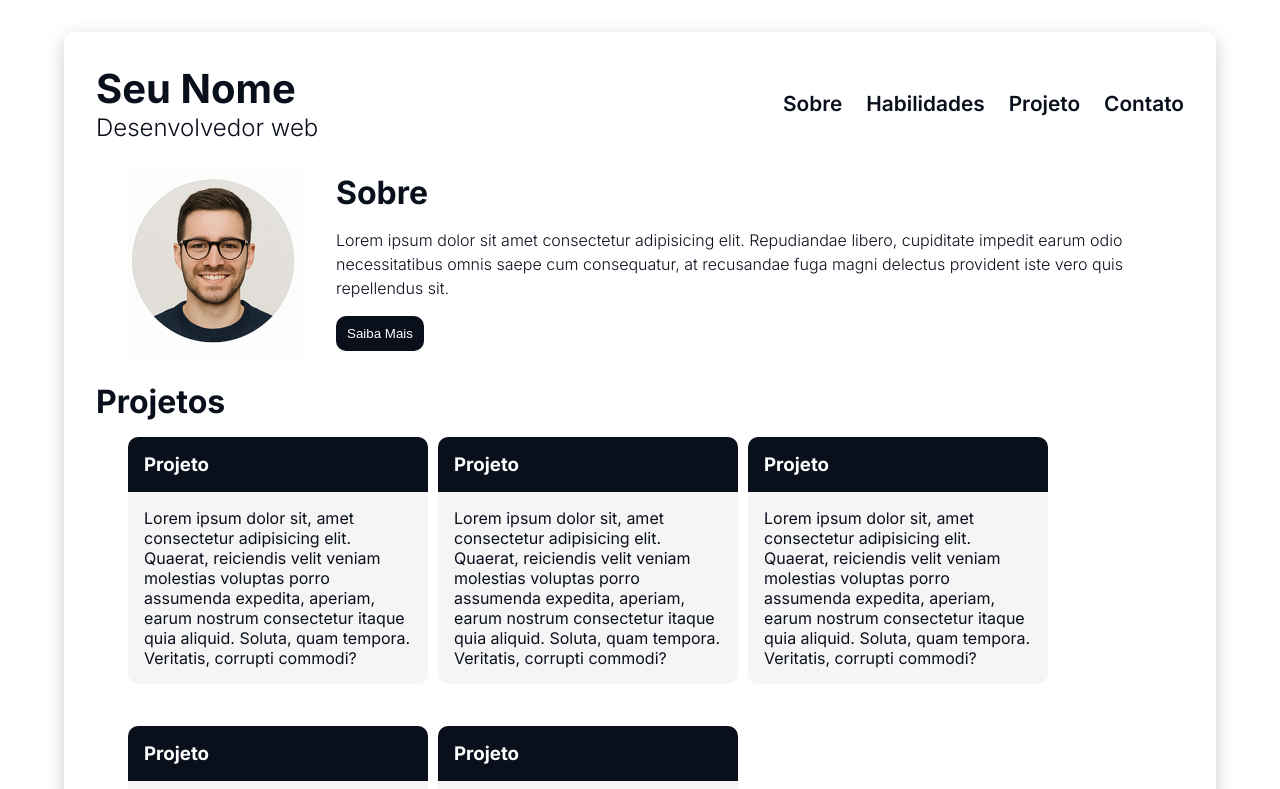
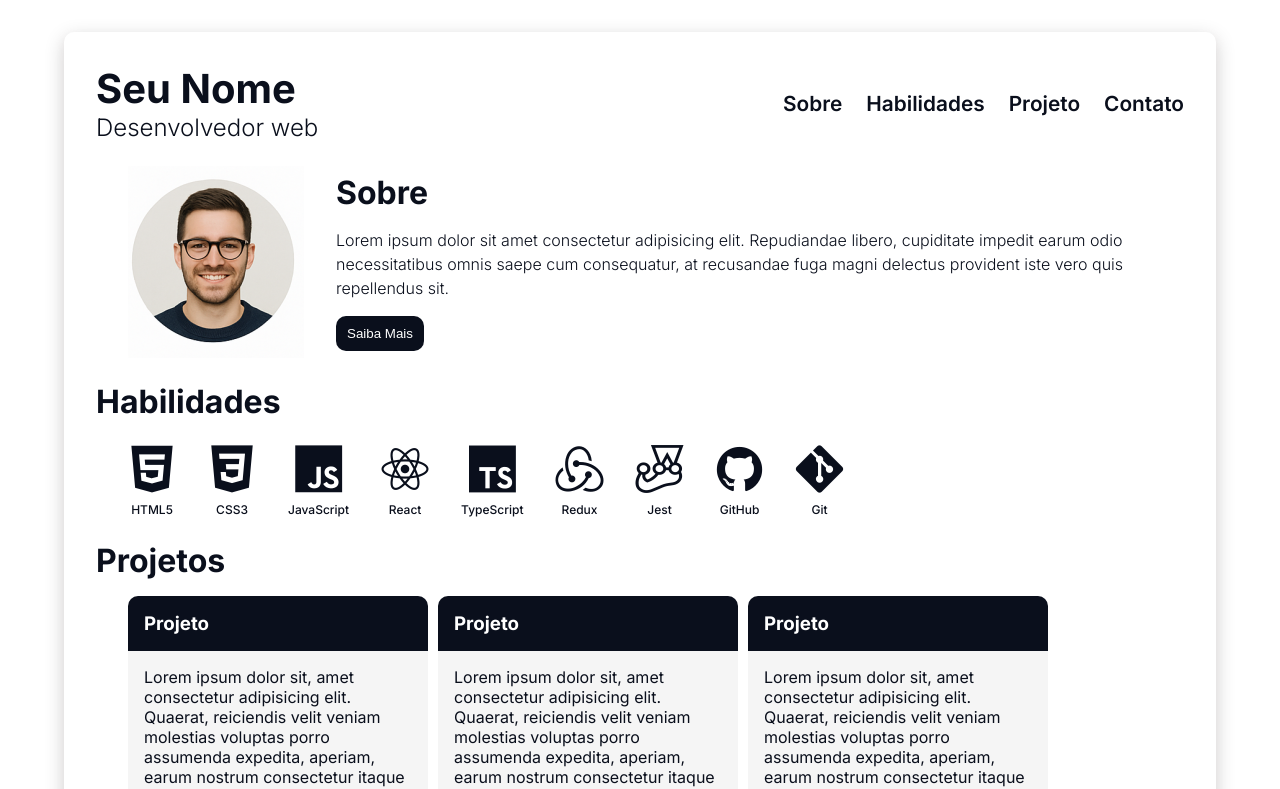
Before and after one commit to ViniciusMendesLima/newportifolio, a React (Vite) app: page / in a window 1280 px wide. Shown: the top 789 px of the page. Built offline with nearby package versions, Linux system fonts and the light colour scheme.

Commit message:
adicionado skills

```diff
--- a/index.html
+++ b/index.html
@@ -3,6 +3,15 @@
   <head>
     <meta charset="UTF-8" />
     <link rel="icon" type="image/svg+xml" href="/logovml.png" />
+        <link
+      rel="stylesheet"
+      href="https://cdnjs.cloudflare.com/ajax/libs/font-awesome/6.4.2/css/all.min.css"
+    />
+
+    <link
+      rel="stylesheet"
+      href="https://cdn.jsdelivr.net/gh/devicons/devicon@v2.14.0/devicon.min.css"
+    />
     <meta name="viewport" content="width=device-width, initial-scale=1.0" />
     <title>Vinícius Mendes</title>
   </head>
--- a/src/App.tsx
+++ b/src/App.tsx
@@ -3,6 +3,7 @@ import { Header } from './sections/Header'
 import { About } from './sections/About'
 import { Projects } from './sections/Projects'
 import { Contact } from './sections/Contact'
+import { Skills } from './sections/Skills'
 
 function App() {
 
@@ -10,6 +11,7 @@ function App() {
     <>
     <Header/>
     <About/>
+    <Skills/>
     <Projects/>
     <Contact/>
 
--- a/src/sections/Contact.tsx
+++ b/src/sections/Contact.tsx
@@ -16,7 +16,7 @@ const Contact = () => {
     console.log(data);
   };
   return (
-    <div className={styles.Contact}>
+    <section className={styles.Contact}>
       <h2>Contato</h2>
       <form
         onSubmit={handleSubmit(handleSubmitForm)}
@@ -61,7 +61,7 @@ const Contact = () => {
           Enviar mensagem
         </button>
       </form>
-    </div>
+    </section>
   );
 };
 export { Contact };
--- /dev/null
+++ b/src/sections/Skills.tsx
@@ -0,0 +1,74 @@
+import Styles from "./styles/Skills.module.css";
+const Skills = () => {
+  return (
+    <section>
+      <h2>Habilidades</h2>
+      <div className={Styles.Container}>
+        <div className={Styles.Skill}>
+          <div>
+            <i className="devicon-html5-plain"></i>
+          </div>
+          <p>HTML5</p>
+        </div>
+
+        <div className={Styles.Skill}>
+          <div>
+            <i className="devicon-css3-plain"></i>
+          </div>
+          <p>CSS3</p>
+        </div>
+
+        <div className={Styles.Skill}>
+          <div>
+            <i className="devicon devicon-javascript-plain"></i>
+          </div>
+          <p>JavaScript</p>
+        </div>
+
+        <div className={Styles.Skill}>
+          <div>
+            <i className="devicon devicon-react-original"></i>
+          </div>
+          <p>React</p>
+        </div>
+
+        <div className={Styles.Skill}>
+          <div>
+            <i className="devicon-typescript-plain"></i>
+          </div>
+          <p>TypeScript</p>
+        </div>
+
+        <div className={Styles.Skill}>
+          <div>
+            <i className="devicon-redux-original"></i>
+          </div>
+          <p>Redux</p>
+        </div>
+
+        <div className={Styles.Skill}>
+          <div>
+            <i className="devicon-jest-plain"></i>
+          </div>
+          <p>Jest</p>
+        </div>
+
+        <div className={Styles.Skill}>
+          <div>
+            <i className="devicon devicon-github-original"></i>
+          </div>
+          <p>GitHub</p>
+        </div>
+
+        <div className={Styles.Skill}>
+          <div>
+            <i className="devicon devicon-git-plain"></i>
+          </div>
+          <p>Git</p>
+        </div>
+      </div>
+    </section>
+  );
+};
+
+export { Skills };
--- a/src/sections/styles/Contact.module.css
+++ b/src/sections/styles/Contact.module.css
@@ -4,6 +4,7 @@
   max-width: 35rem;
   gap: 20px;
   margin-top: 1rem;
+      padding-left: 2rem;
 }
 
 .Contact form div {
--- /dev/null
+++ b/src/sections/styles/Skills.module.css
@@ -0,0 +1,20 @@
+.Container{
+    display: flex;
+    flex-wrap: wrap;
+    gap: 2rem;
+    padding: 1.5rem 0 1.5rem 2rem;
+}
+
+.Skill{
+    text-align: center;
+}
+
+.Skill i{
+    font-size: 3rem;
+}
+
+.Skill p{
+font-size: 12px;
+font-weight: 500;
+margin-top: .5rem;
+}
```
